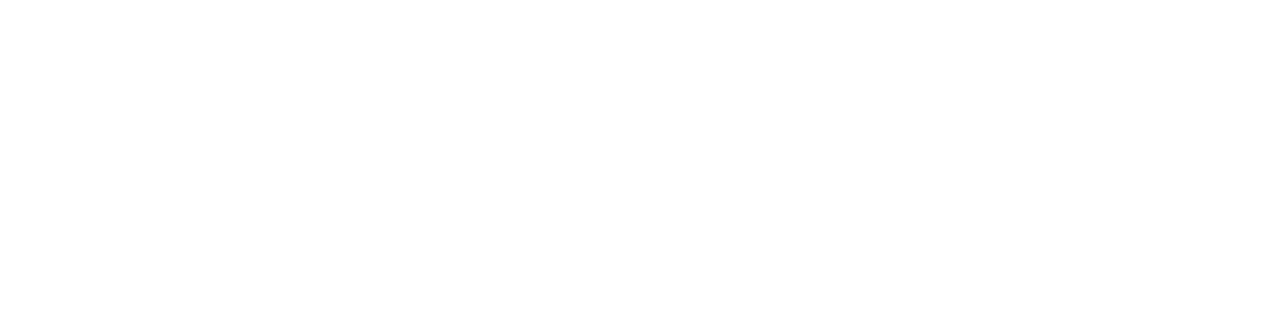
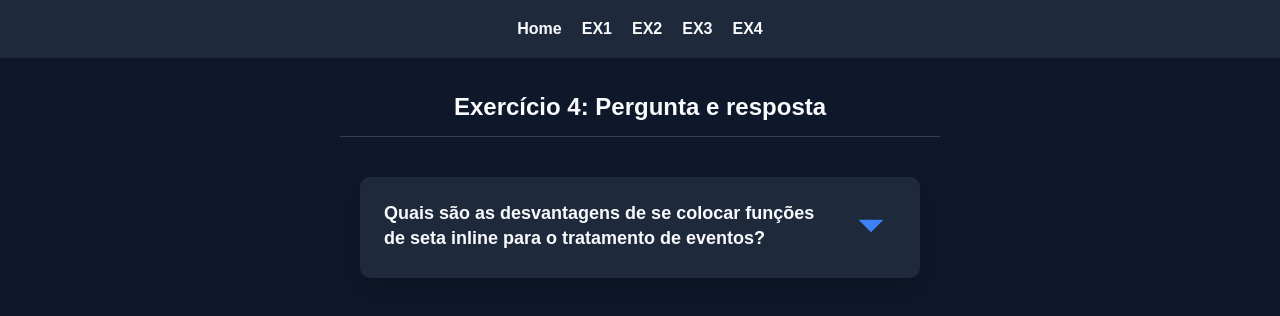
Before and after one commit to damilhome/dev-web-react-assessment, a React (Vite) app: page /ex4 in a window 1280 px wide. Before the commit this address had no page. Shown: the top 316 px of the page. Built offline with nearby package versions, Linux system fonts and the light colour scheme.

Commit message:
exercício 4 completo

```diff
--- a/src/App.jsx
+++ b/src/App.jsx
@@ -5,6 +5,7 @@ import Home from "./pages/Home";
 import EX1 from "./pages/EX1";
 import EX2 from "./pages/EX2";
 import EX3 from "./pages/EX3";
+import EX4 from "./pages/EX4";
 
 function App() {
   return (
@@ -15,6 +16,7 @@ function App() {
           <Route path="ex1" element={<EX1 />} />
           <Route path="ex2" element={<EX2 />} />
           <Route path="ex3" element={<EX3 />} />
+          <Route path="ex4" element={<EX4 />} />
         </Route>
       </Routes>
     </Router>
--- /dev/null
+++ b/src/pages/EX4.jsx
@@ -0,0 +1,21 @@
+import PerguntasRespostas from "../componentes/PerguntasRespostas/PerguntasRespostas";
+import styles from "../css/EX1.module.css";
+
+export default function EX4() {
+  return (
+    <div className={styles.container}>
+      <h2 className={styles.titulo}>Exercício 4: Pergunta e resposta</h2>
+      <div>
+        <PerguntasRespostas
+          pergunta="Quais são as desvantagens de se colocar funções de seta inline para o tratamento de eventos?"
+          resposta={[
+            "Ao criar uma função inline dentro do JSX, a instância dela não fica fixa por padrão na memória. Então, toda vez que o componente renderizar, uma nova instância é criada na memória. Caso eu passe essa função como 'props' para um elemento filho, mesmo que ele use o React.memo, vai renderizar novamente caso o elemento pai renderize de novo.",
+            "Como o objetivo do JSX é ser o mais declativo possível, ou seja, dizer o que deve aparecer ao invés de como as coisas funcionam, colocar várias chamadas ou chamadas complexas pode poluir o código e deixá-lo mais difícil de dar manutenção. Quando crio uma função separada e apenas faço a referência para essa função, o código fica muito mais limpo: onClick={handleClick}.",
+            "Ela também pode deixar a depuração (ou Debugging) mais difícil, especialmente para aplicações maiores, pois como ela é uma função anônima, caso ocorra um erro, no console apareceria apenas algo como 'anonymous (line 252)' ao invés do nome da função (handleClick).",
+            "Também há desvantagem ao realizar os testes. Caso haja mais de um elemento com a mesma função, além da duplicação do mesmo código, como é uma função anônima e inline, sou obrigado a duplicar o código do teste, criando um novo teste para cada elemento, sendo obrigado também a renderizar o elemento e simular a ação que vai disparar o evento e executar a função inline, enquanto se eu tiver uma função declarada fora do JSX, posso fazer apenas um teste unitário para ela.",
+          ]}
+        />
+      </div>
+    </div>
+  );
+}
--- a/src/pages/Layout.jsx
+++ b/src/pages/Layout.jsx
@@ -26,6 +26,11 @@ export default function Layout() {
               EX3
             </Link>
           </li>
+          <li className={styles.link}>
+            <Link to="ex4" className={styles.linkText}>
+              EX4
+            </Link>
+          </li>
         </ul>
       </nav>
       <div className={styles.container}>
```
